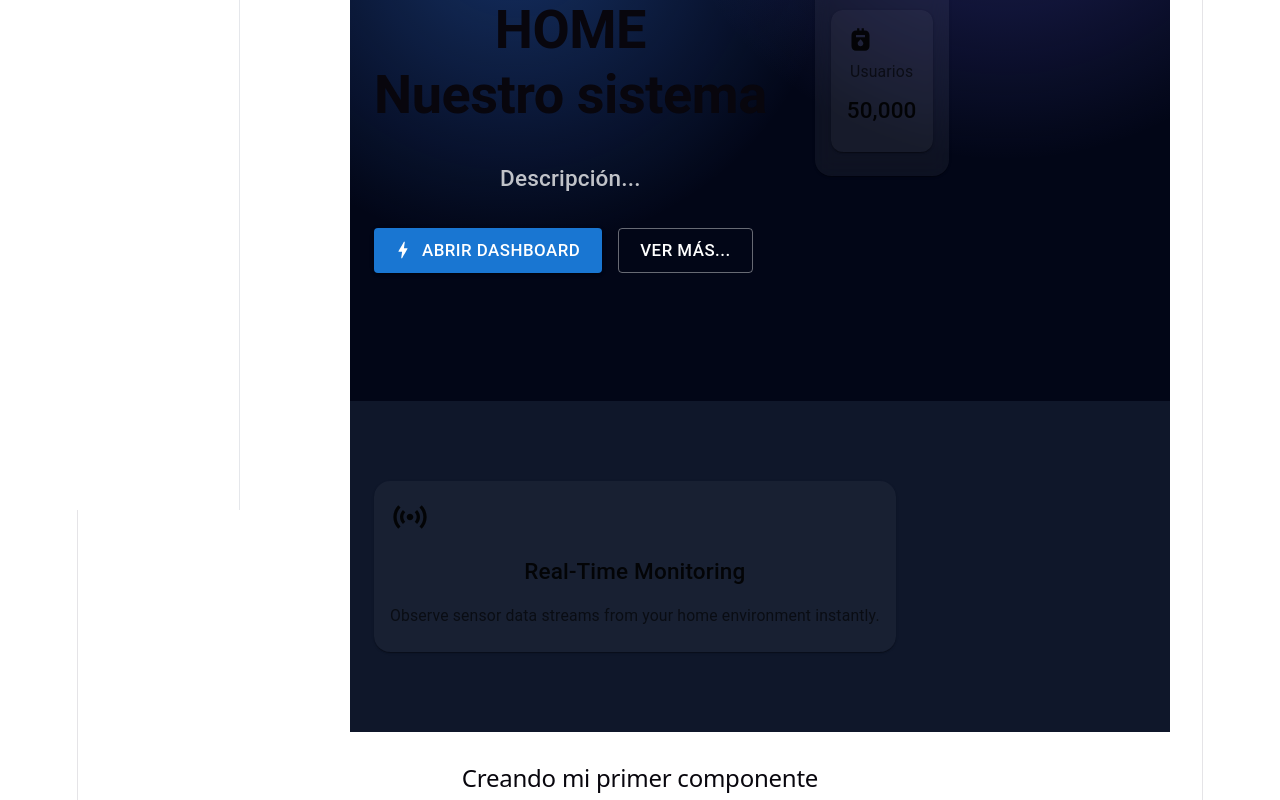
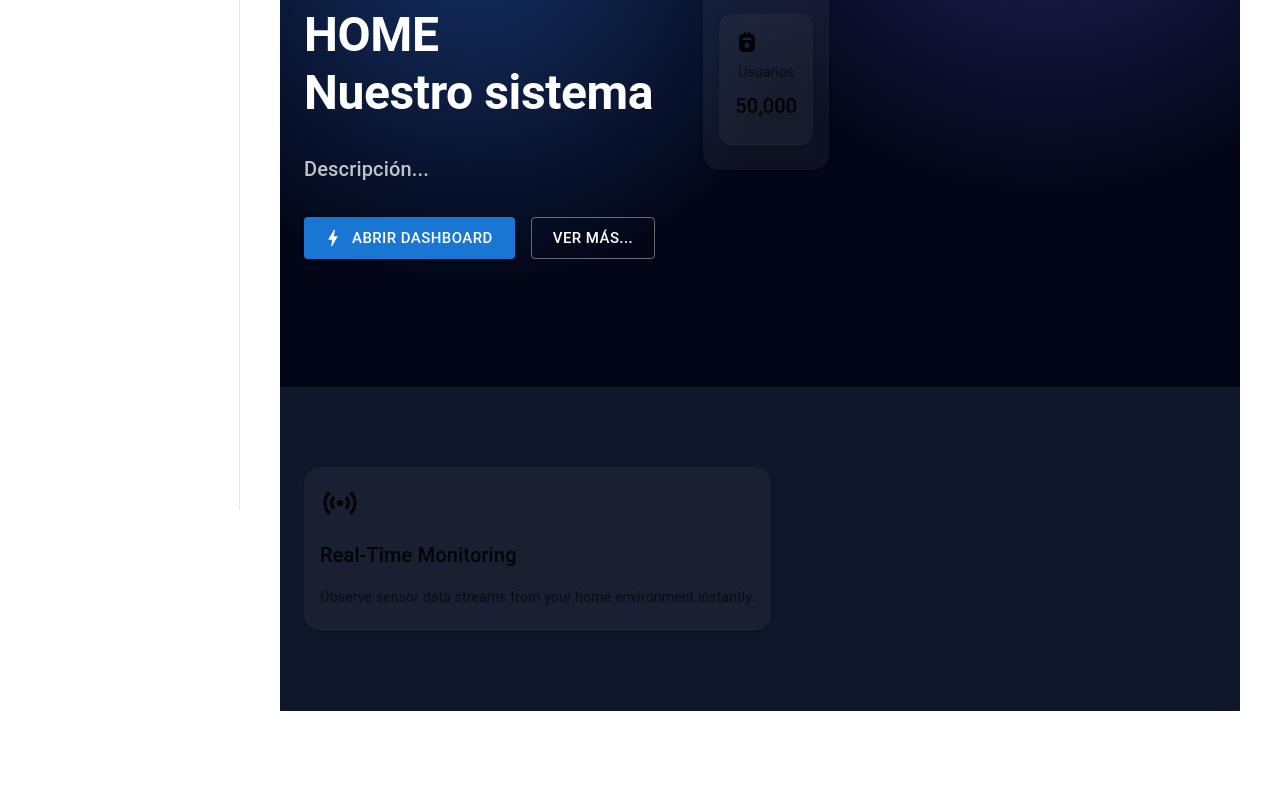
Before and after one commit to alanmoreno220704-cpu/sistema-diabetes, a React (Vite) app: page / in a window 1280 px wide. Shown: the part 290-1090 px from the top of the page. After the commit the page ends 1041 px from the top, so only its background shows below. Built offline with nearby package versions, Linux system fonts and the light colour scheme.

Commit message:
Tercera version:EquipoV5reload

```diff
--- a/src/App.jsx
+++ b/src/App.jsx
@@ -1,5 +1,6 @@
 
-import { BrowserRouter as Router, Routes, Route } from 'react-router-dom';
+//import { BrowserRouter as Router, Routes, Route } from 'react-router-dom';
+import { HashRouter as Router, Routes, Route } from 'react-router-dom';
 import HomePage from './pages/home/HomePage';
 import Equipo from './pages/Equipo/Equipo';
 import Crud from './pages/crud/Crud';
--- a/src/main.jsx
+++ b/src/main.jsx
@@ -1,13 +1,9 @@
 import { StrictMode } from 'react'
 import { createRoot } from 'react-dom/client'
-import './index.css'
 import App from './App.jsx'
-import MiComponente from './components/micomponente.jsx'
-
 
 createRoot(document.getElementById('root')).render(
   <StrictMode>
     <App />
-    <MiComponente />
   </StrictMode>,
 )
```
